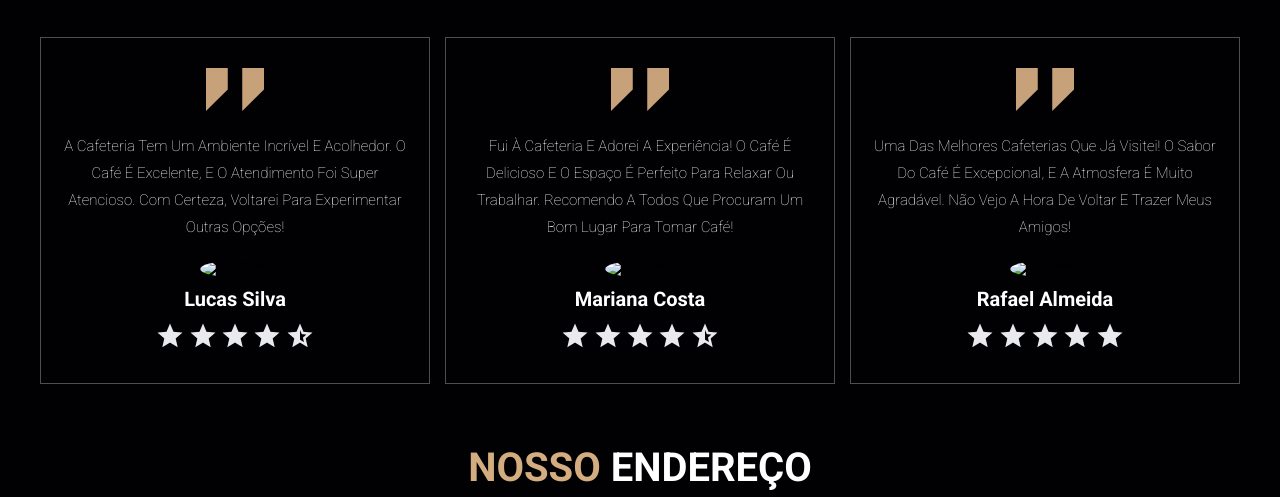
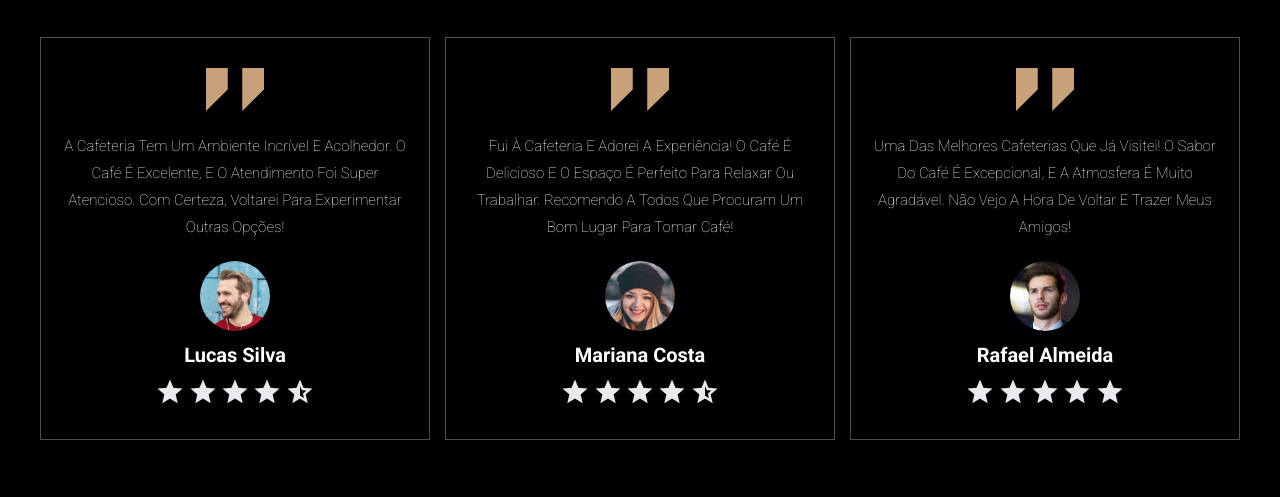
Before and after one commit to DevysonSilva/Dev-cafe, a plain HTML site: page index.html in a window 1280 px wide. Shown: the part 2427-2924 px from the top of the page. Drawn offline with Linux system fonts and the light colour scheme; the site is published under a folder, as on GitHub Pages, so addresses that start at the root find nothing.

Commit message:
update index.html

```diff
--- a/index.html
+++ b/index.html
@@ -205,7 +205,7 @@
 
       <img src="assets/quote-img.png" alt="comentário">
       <p>A cafeteria tem um ambiente incrível e acolhedor. O café é excelente, e o atendimento foi super atencioso. Com certeza, voltarei para experimentar outras opções!</p>
-      <img src="/assets/pic-1.png" alt="foto-cliente" class="user">
+      <img src="assets/pic-1.png" alt="foto-cliente" class="user">
       <h3>Lucas Silva</h3>
       <div class="stars">
 
@@ -223,7 +223,7 @@
 
       <img src="assets/quote-img.png" alt="comentário">
       <p>Fui à cafeteria e adorei a experiência! O café é delicioso e o espaço é perfeito para relaxar ou trabalhar. Recomendo a todos que procuram um bom lugar para tomar café!</p>
-      <img src="../assets/pic-2.png" alt="foto-cliente" class="user">
+      <img src="assets/pic-2.png" alt="foto-cliente" class="user">
       <h3>Mariana Costa</h3>
       <div class="stars">
 
@@ -240,7 +240,7 @@
 
   <img src="assets/quote-img.png" alt="comentário">
   <p>Uma das melhores cafeterias que já visitei! O sabor do café é excepcional, e a atmosfera é muito agradável. Não vejo a hora de voltar e trazer meus amigos!</p>
-  <img src="../assets/pic-3.png" alt="foto-cliente" class="user">
+  <img src="assets/pic-3.png" alt="foto-cliente" class="user">
   <h3>Rafael Almeida</h3>
   <div class="stars">
 
```
